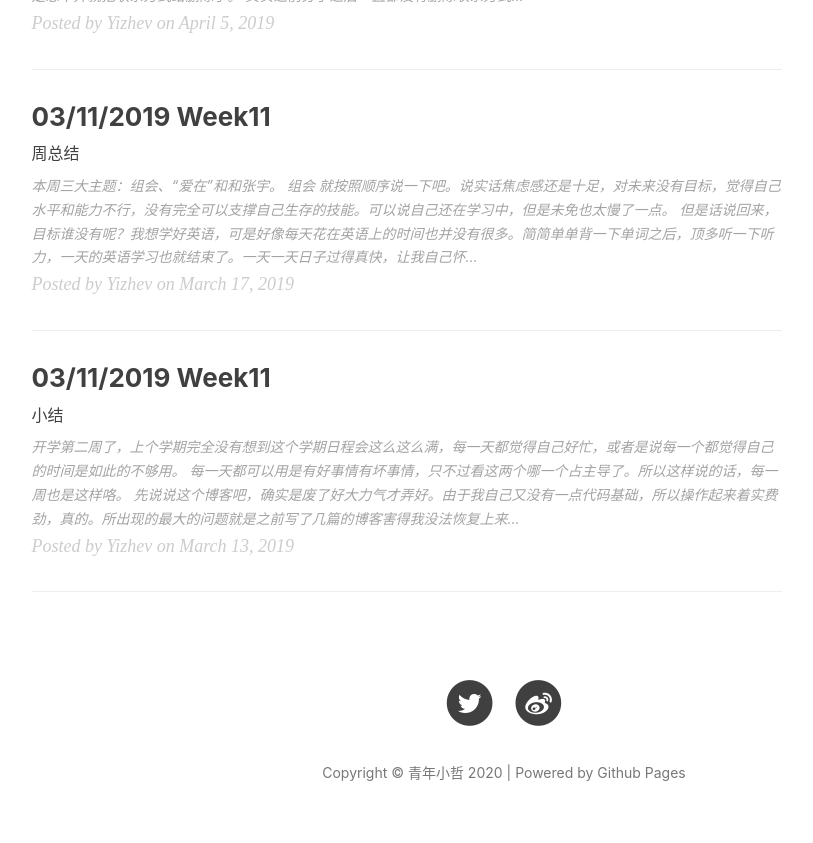
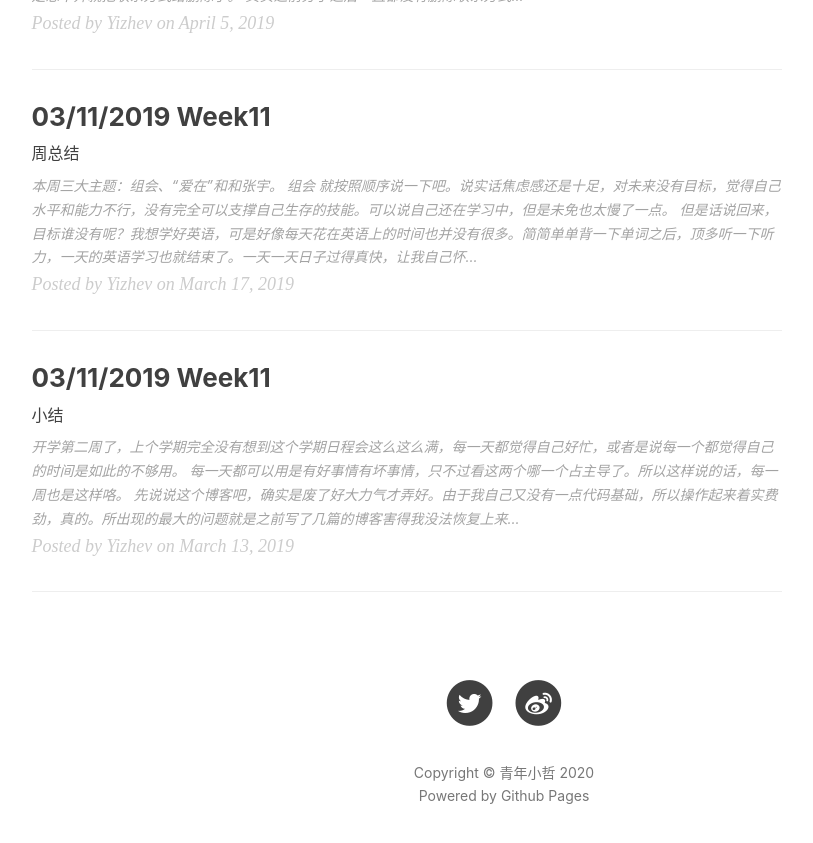
Before and after one commit to YIZHEV/yizhev.github.io, a Jekyll site: the page built from index.html, in a window 1280 px wide and 900 px high, scrolled down 1383 px. Shown: the top 843 px of the window, without its empty margins (136-949 px from the left). Built offline with Jekyll 4.4.1, drawn with Linux system fonts in a browser that asks for light colours; nearby versions of some CDN libraries; the list of posts is cut into pages by our own code; comment, search, counter and statistics services are not loaded.

```diff
--- a/_includes/footer.html
+++ b/_includes/footer.html
@@ -8,8 +8,8 @@
 
                 <p class="copyright text-muted">
                     Copyright &copy; {{ site.title }} {{ site.time | date: '%Y' }}
-
-                   | Powered by Github Pages</a>
+                    <br>
+                   Powered by Github Pages</a>
 
                 </p>
             </div>
```
